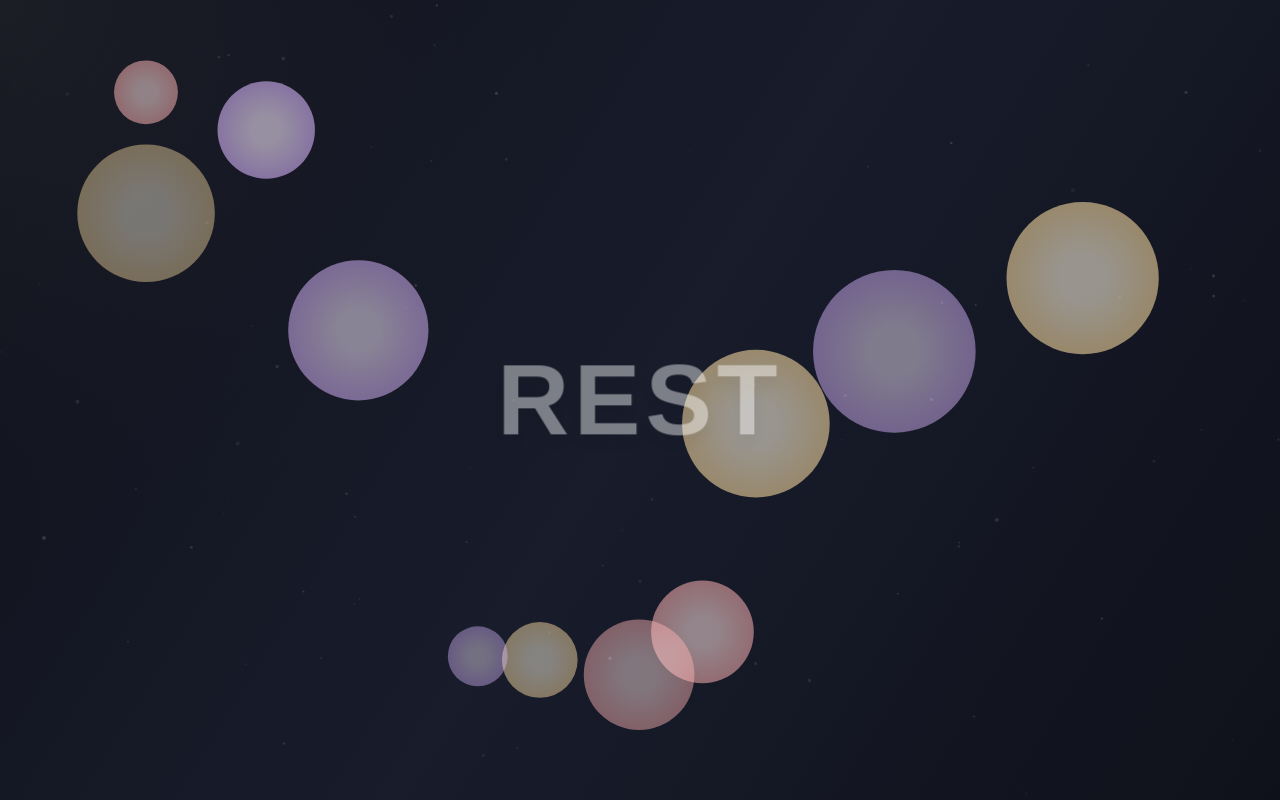
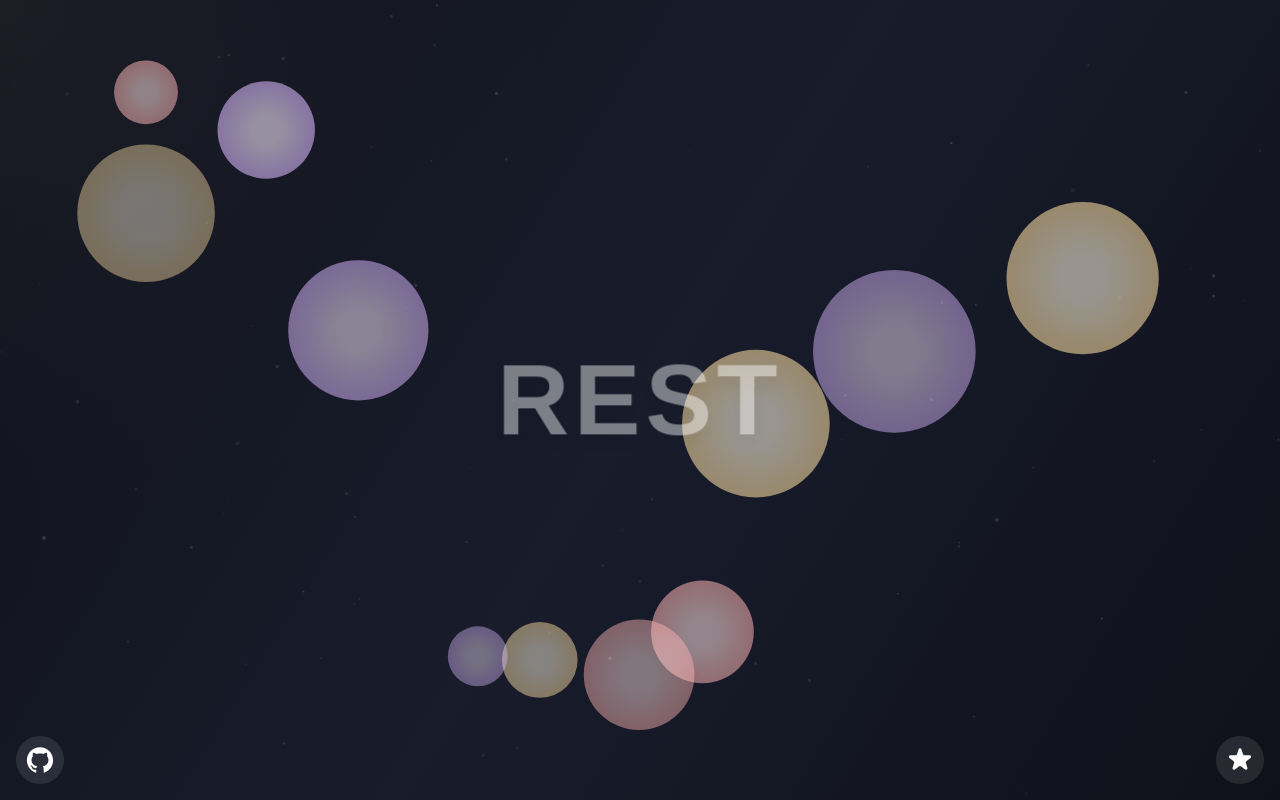
Before and after one commit to Byte-Developments/blobs.rest, a Next.js app: page / in a window 1280 px wide. Built offline with nearby package versions, Linux system fonts and the light colour scheme.

Commit message:
Add bottom bar thing

```diff
--- a/src/app/page.tsx
+++ b/src/app/page.tsx
@@ -3,6 +3,7 @@
 import { useState, useEffect } from "react";
 import FallingBlobsCanvas from "@/components/FallingBlobsCanvas";
 import AmbientAudio from "@/components/AmbientAudio";
+import CornerIcons from "@/components/BottomBar";
 import CentralText from "@/components/CentralText";
 
 export default function App() {
@@ -21,6 +22,7 @@ export default function App() {
       <FallingBlobsCanvas mouse={mouse} />
       <CentralText />
       <AmbientAudio />
+      <CornerIcons />
     </>
   );
 }
--- /dev/null
+++ b/src/components/BottomBar.tsx
@@ -0,0 +1,30 @@
+"use client";
+
+import { AiFillGithub } from "react-icons/ai";
+import { HiStar } from "react-icons/hi";
+
+export default function CornerIcons() {
+  return (
+    <>
+      {/* Left icon */}
+      <a
+        href="https://github.com/Byte-Developments/blobs.rest"
+        target="_blank"
+        rel="noopener noreferrer"
+        className="fixed bottom-4 left-4 z-30 w-12 h-12 bg-white/10 backdrop-blur-md rounded-full flex items-center justify-center text-white hover:scale-125 transition"
+      >
+        <AiFillGithub size="30" />
+      </a>
+
+      {/* Right icon */}
+      <a
+        href="https://obliqua.design"
+        target="_blank"
+        rel="noopener noreferrer"
+        className="fixed bottom-4 right-4 z-30 w-12 h-12 bg-white/10 backdrop-blur-md rounded-full flex items-center justify-center text-white hover:scale-125 transition"
+      >
+        <HiStar size="30" />
+      </a>
+    </>
+  );
+}
```
